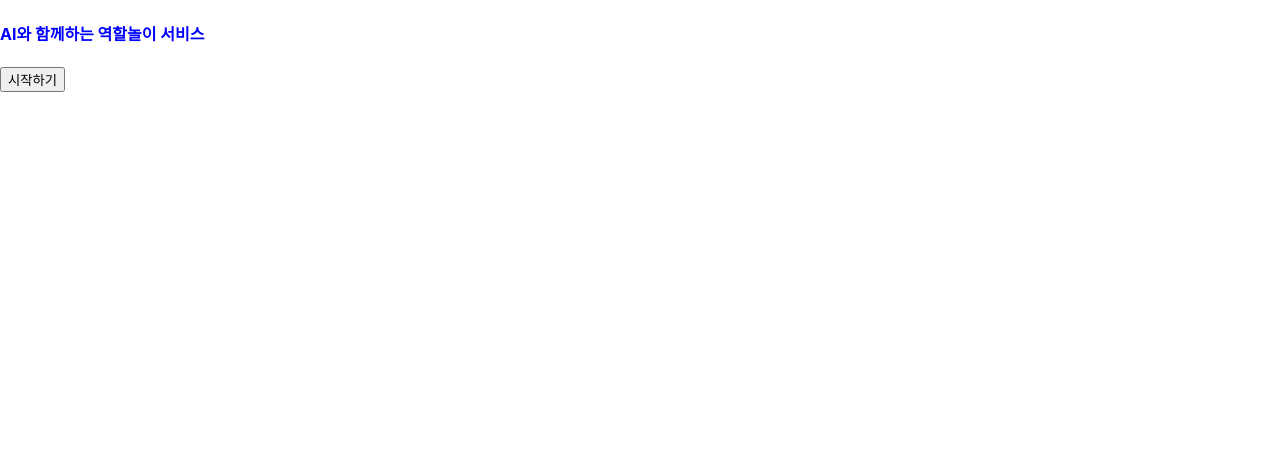
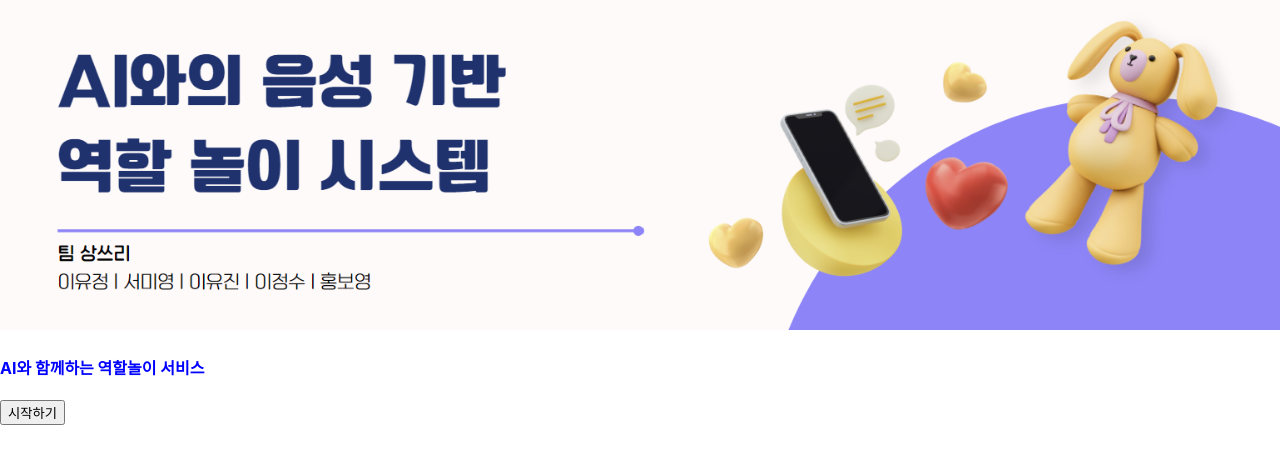
Before and after one commit to Prize-Three/roleplay_frontend, a React (Create React App) app: page / in a window 1280 px wide. Shown: the top 464 px of the page. Built offline with nearby package versions, Linux system fonts and the light colour scheme.

Commit message:
home page에 이미지 넣어보기

```diff
--- a/src/pages/Home/Home.jsx
+++ b/src/pages/Home/Home.jsx
@@ -6,10 +6,15 @@ function Home() {
     let title = 'AI와 함께하는 역할놀이 서비스';
 
     return (
-        <div className={styles.homeDiv}>
-            <h4>{title}</h4>
-            <button onClick={() => navigate('/situation')}>시작하기</button>
-        </div>
+        <>
+            <div className={styles.homeImg}>
+                <img src="/assets/home/homeImg.png" width="100%"/>
+            </div>
+            <div className={styles.homeDiv}>
+                <h4>{title}</h4>
+                <button onClick={() => navigate('/situation')}>시작하기</button>
+            </div>
+        </>
     )
 }
 
--- a/src/pages/Home/Home.module.scss
+++ b/src/pages/Home/Home.module.scss
@@ -1,3 +1,7 @@
 .homeDiv {
     color: blue;
 }
+.homeImg {
+    background-size: cover;
+    background-position: center;
+}
```
Also changed, not shown: public/assets/home/homeImg.png (added).
